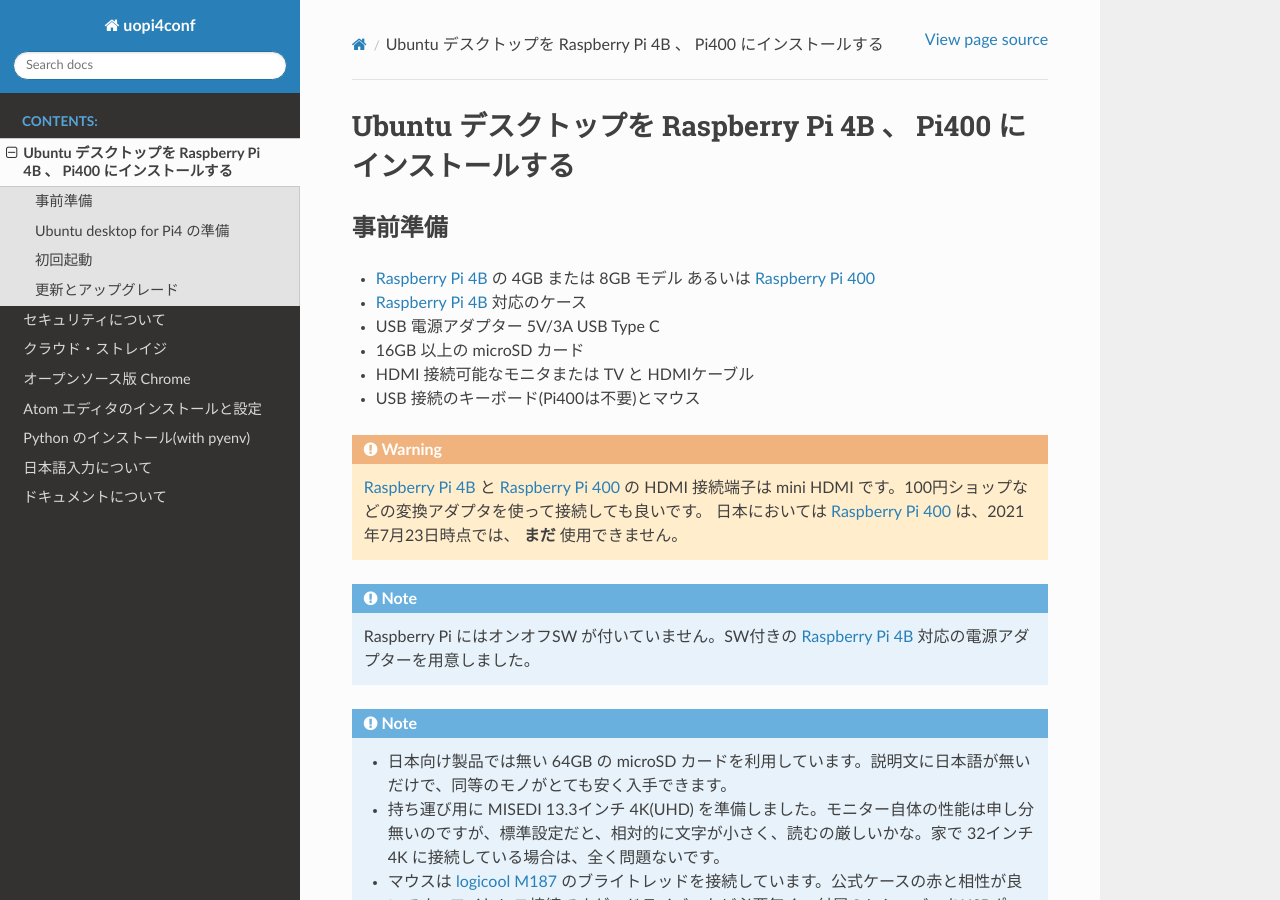
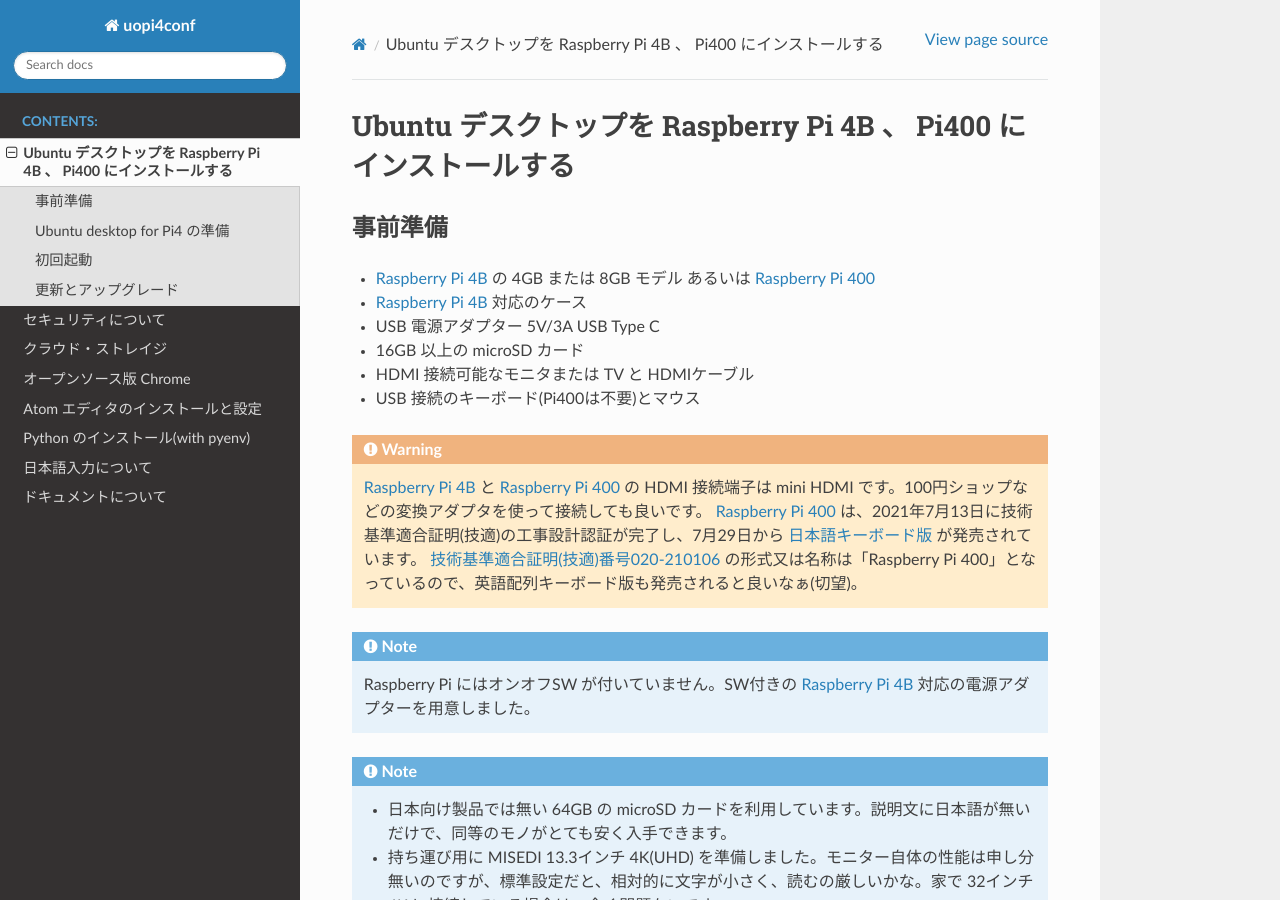
Before and after one commit to mitsuhisaT/uopi4conf, a Sphinx documentation site: the page built from docs/source/ubuntu.rst, in a window 1280 px wide and 900 px high. Built offline with Sphinx 7.4.7 and the Read the Docs theme 2.0.0, drawn with Linux system fonts in a browser that asks for light colours.

Commit message:
docs: start selling Pi 400  at Japan.

```diff
--- a/docs/source/ubuntu.rst
+++ b/docs/source/ubuntu.rst
@@ -19,7 +19,8 @@
 .. warning::
 
   `Raspberry Pi 4B`_ と `Raspberry Pi 400`_ の HDMI 接続端子は mini HDMI です。100円ショップなどの変換アダプタを使って接続しても良いです。
-  日本においては `Raspberry Pi 400`_ は、2021年7月23日時点では、 **まだ** 使用できません。
+  `Raspberry Pi 400`_ は、2021年7月13日に技術基準適合証明(技適)の工事設計認証が完了し、7月29日から `日本語キーボード版`_ が発売されています。
+  `技術基準適合証明(技適)番号020-210106`_ の形式又は名称は「Raspberry Pi 400」となっているので、英語配列キーボード版も発売されると良いなぁ(切望)。
 
 .. note::
 
@@ -133,3 +134,6 @@
 .. _Raspberry Pi 400: https://www.raspberrypi.org/products/raspberry-pi-400-unit/
 .. _Raspberry Pi CM4: https://www.raspberrypi.org/products/compute-module-4/?variant=raspberry-pi-cm4001000
 .. _Ubuntu Desktop Raspberry Pi: https://ubuntu.com/download/raspberry-pi
+.. _技術基準適合証明(技適)番号020-210106: https://www.tele.soumu.go.jp/giteki/SearchServlet?pageID=jg01_01&PC=020&TC=N&PK=1&FN=210802N020&SN=%94%46%8F%D8&LN=36&R1=*****&R2=*****
+.. _Raspberry Pi 400 技適19-3: https://www.tele.soumu.go.jp/giteki/SearchServlet?pageID=jg01_01&PC=020&TC=N&PK=1&FN=210802N020&SN=%94%46%8F%D8&LN=36&R1=*****&R2=*****
+.. _日本語キーボード版: https://raspberry-pi.ksyic.com/news/page/nwp.id/102/
```
Also changed, not shown: docs/source/chrome.rst (+30 -17 lines).
